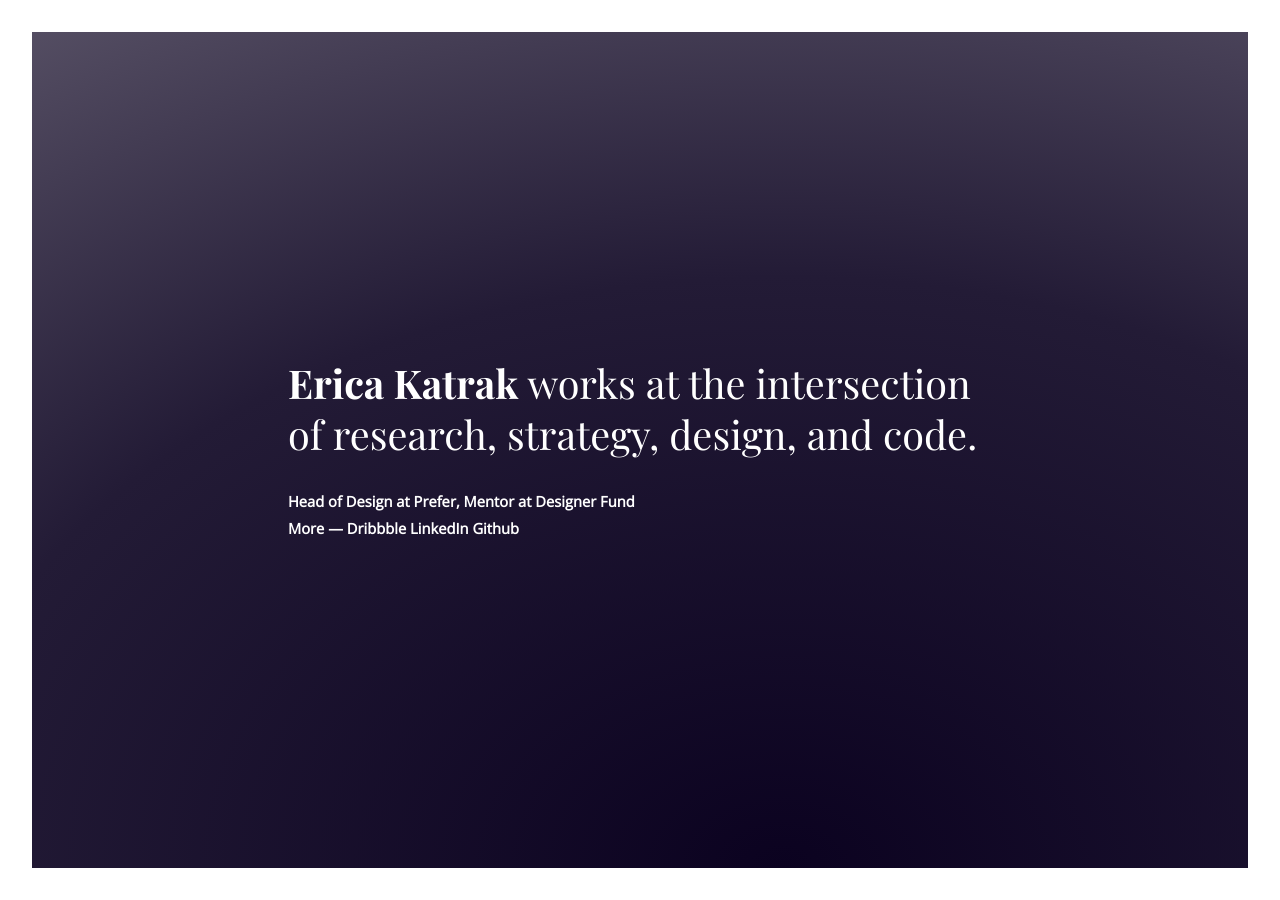
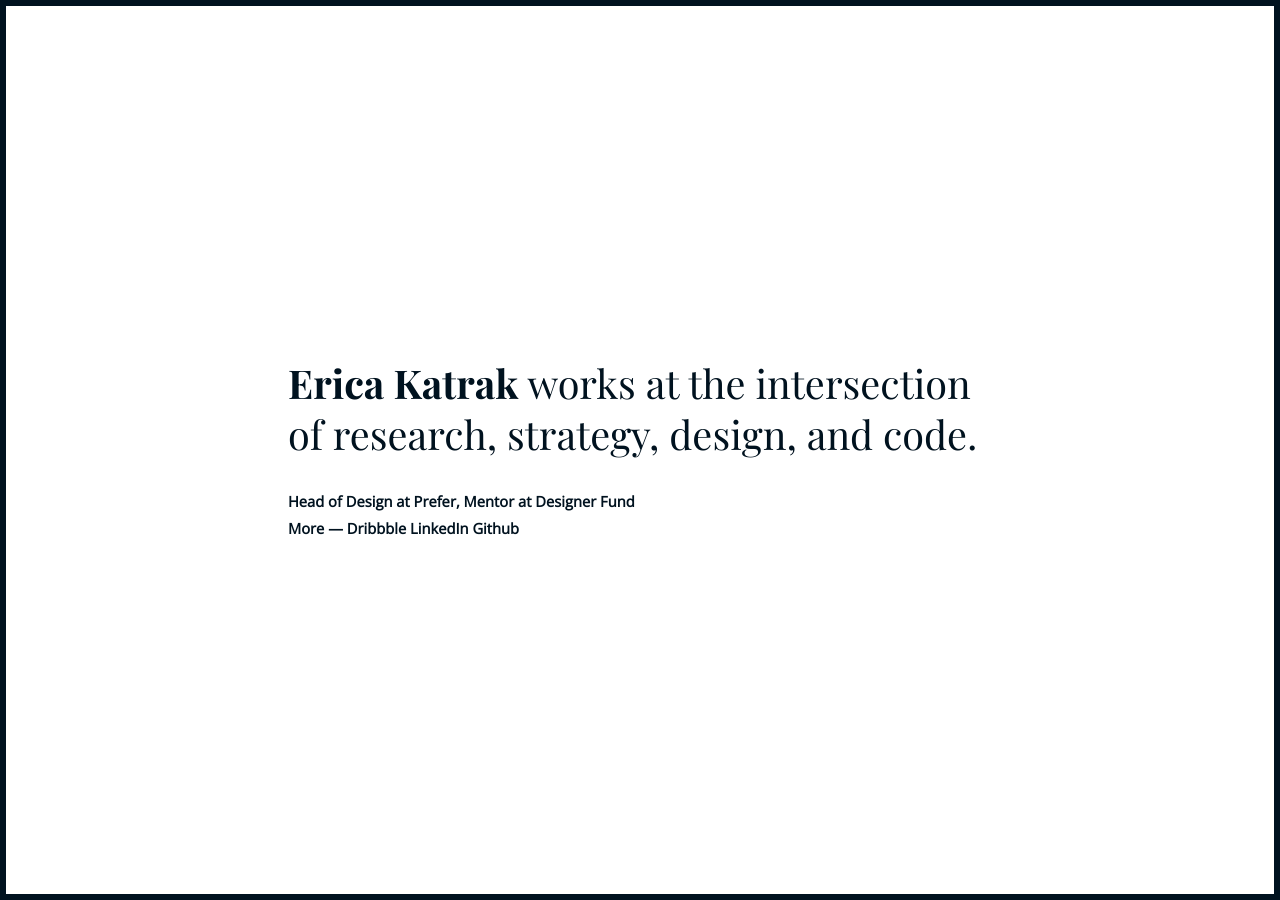
Before and after one commit to ericakatrak/ericakatrak.github.io, a Jekyll site: the page built from index.html, in a window 1280 px wide. Built offline with Jekyll 4.4.1, drawn with Linux system fonts in a browser that asks for light colours.

Commit message:
style tweaks

```diff
--- a/css/style.css
+++ b/css/style.css
@@ -10,7 +10,7 @@
 /* apply a natural box layout model to all elements, but allowing components to change */
 html {
 	box-sizing: border-box;
-	background: #FFF;
+	background: #00121F;
 }
 *, *:before, *:after {
 	box-sizing: inherit;
@@ -43,7 +43,7 @@ body {
 	right: 0;
 	bottom: 0;
 	left: 0;
-	color: #FFF;
+	color: #00121F;
 
 	-moz-font-feature-settings: "liga=1, rlig=1, kern=1";
 	-ms-font-feature-settings: "liga" on, "rlig" on, "kern" on;
@@ -57,15 +57,16 @@ body:after {
 
 	/* future - invert the site as more content comes into play - move this to body, set :after to #FFF */
 	background-image: radial-gradient(#0B0220, #231B36, #6D6779);
+	background: #fff;
 	background-size: 200% 200%;
 	background-position: 0 0;
 	animation: border 60s linear infinite;
 
 	position: absolute;
-	top: 2.5vw;
-	right: 2.5vw;
-	bottom: 2.5vw;
-	left: 2.5vw;
+	top: 0.5vw;
+	right: 0.5vw;
+	bottom: 0.5vw;
+	left: 0.5vw;
 }
 
 section {
@@ -111,7 +112,7 @@ p {
 p:last-child {padding-bottom: 0;}
 
 a {
-	color: #FFF;
+	color: #00121F;
 	text-decoration: none;
 	white-space: nowrap;
 	position: relative;
@@ -124,7 +125,7 @@ a:after {
 	content: '';
 	width: 0;
 	height: 1.5px;
-	background: #FFF;
+	background: #00121F;
 	position: absolute;
 	bottom: -5px;
 	left: 0;
```
